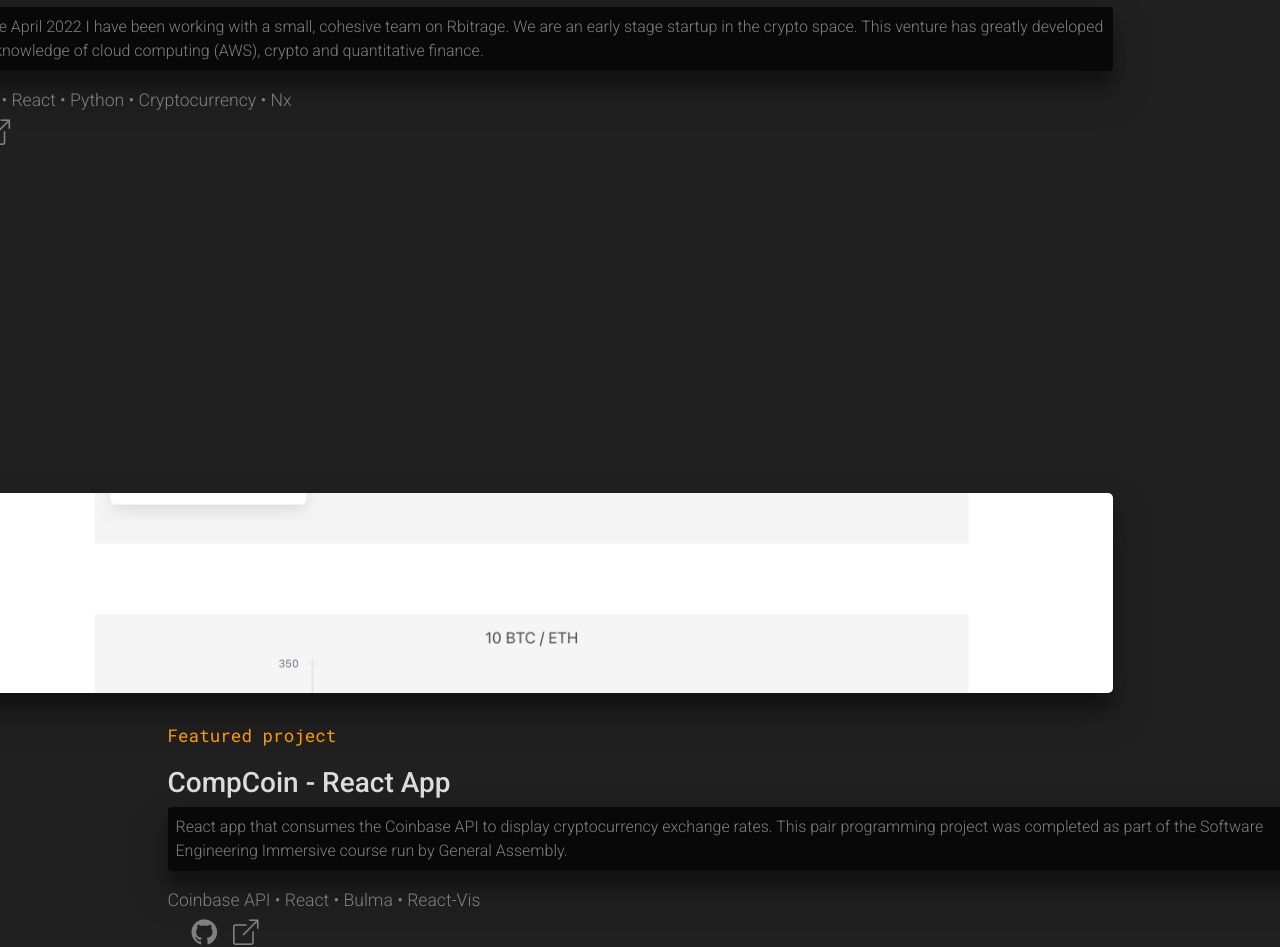
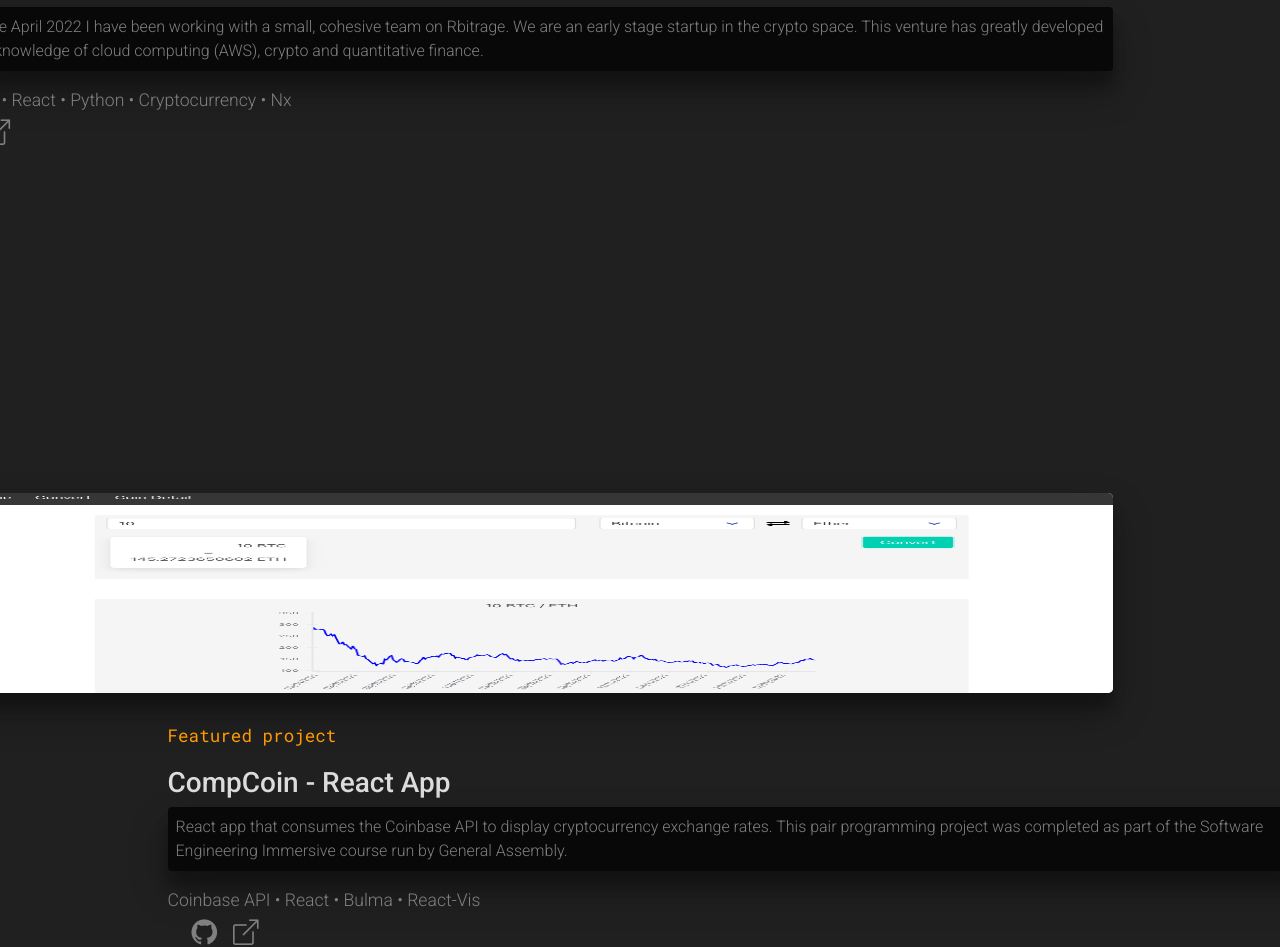
Before and after one commit to tigeryant/tigeryant.github.io, a React (Create React App) app: page / in a window 1280 px wide. Shown: the part 4853-5800 px from the top of the page. Built offline with nearby package versions, Linux system fonts and the light colour scheme.

Commit message:
initial projects refactoring done

```diff
--- a/src/components/Projects.js
+++ b/src/components/Projects.js
@@ -1,19 +1,49 @@
-import FeaturedOne from './projects-children/FeaturedOne'
-import FeaturedTwo from './projects-children/FeaturedTwo'
-import FeaturedThree from './projects-children/FeaturedThree'
+// components
+import FeaturedProject from './projects-children/FeaturedProject'
 import MoreProjects from './projects-children/MoreProjects'
+
+// content
+import rbitrageData from '../components/content/projects/rbitrage'
+import compcoinData from '../components/content/projects/compcoin'
+import cryptoacademyData from '../components/content/projects/cryptoacademy'
+
+// images
+import rbitrageImage from '../assets/rbitrage.png'
+import compcoinImage from '../assets/compCoin.png'
+import cryptoacademyImage from '../assets/cryptoAcademy.png'
+
+
+// import FeaturedOne from './projects-children/FeaturedOne'
+// import FeaturedTwo from './projects-children/FeaturedTwo'
+// import FeaturedThree from './projects-children/FeaturedThree'
 
 
 function Projects() {
+  // put the projects and images in an array and map over them in the JSX
   return (
     <section className="p-md-5" id="projects">
       <div className="my-4">
         <p className="p2" style={{ display: 'inline' }}>04. </p>
         <h2 style={{ display: 'inline' }}>Projects</h2>
       </div>
-      <FeaturedThree />
-      <FeaturedTwo />
-      <FeaturedOne />
+      <FeaturedProject
+        data={rbitrageData}
+        image={rbitrageImage}
+        index={0}
+      />
+      <FeaturedProject
+        data={compcoinData}
+        image={compcoinImage}
+        index={1}
+      />
+      <FeaturedProject
+        data={cryptoacademyData}
+        image={cryptoacademyImage}
+        index={2}
+      />
+      {/* <FeaturedThree /> */}
+      {/* <FeaturedTwo /> */}
+      {/* <FeaturedOne /> */}
       <MoreProjects />
     </section>
   )
--- /dev/null
+++ b/src/components/content/projects/compcoin.js
@@ -0,0 +1,14 @@
+const data = {
+  'title': 'CompCoin - React App',
+  'content': 'React app that consumes the Coinbase API to display cryptocurrency exchange rates. This pair programming project was completed as part of the Software Engineering Immersive course run by General Assembly.',
+  'github': 'https://github.com/tigeryant/sei-project-two',
+  'live': 'https://compcoin.netlify.app/',
+  'technologies': [
+    'Coinbase API',
+    'React',
+    'Bulma',
+    'React-Vis'
+  ],
+}
+
+export default data
--- /dev/null
+++ b/src/components/content/projects/cryptoacademy.js
@@ -0,0 +1,16 @@
+const data = {
+  'title': 'CryptoAcademy - Full Stack Web App',
+  'content': 'Driven by my interest in cryptography, I built this full stack web app that allows users to browse and enrol on cryptography courses. I completed this project as part of the Software Engineering Immersive course run by General Assembly.',
+  'github': 'https://github.com/tigeryant/sei-project-four-be',
+  'live': '',
+  'technologies': [
+    'Django',
+    'React',
+    'PostgreSQL',
+    'Bootstrap',
+    'Netlify',
+    'Heroku'
+  ],
+}
+
+export default data
--- /dev/null
+++ b/src/components/content/projects/rbitrage.js
@@ -0,0 +1,15 @@
+const data = {
+  'title': 'Rbitrage - Crypto hedge fund',
+  'content': 'Since April 2022 I have been working with a small, cohesive team on Rbitrage. We are an early stage startup in the crypto space. This venture has greatly developed my knowledge of cloud computing (AWS), crypto and quantitative finance.',
+  'github': '',
+  'live': 'https://www.rbitrage.fr/',
+  'technologies': [
+    'AWS',
+    'React',
+    'Python',
+    'Cryptocurrency',
+    'Nx'
+  ],
+}
+
+export default data
--- /dev/null
+++ b/src/components/projects-children/FeaturedProject.js
@@ -0,0 +1,54 @@
+// pass an id prop?
+function FeaturedProject({ data, image, index }) {
+  const finalIndex = data.technologies.length - 1
+  let textLeft = null
+  // let textLeft = null
+
+  if (!(index % 2)) {
+    // index is even - render text on right (like 'first' class)
+    // rendering occured based on which classes are used
+    textLeft = false
+  } else {
+    // index is odd - render text on left (like 'second' class)
+    textLeft = true
+  }
+
+  return (
+    <section id="featured-one">
+      <div className={`featured-container ${textLeft ? 'second' : ''}`}>
+        {/* <div className="featured-image-container" style={{ backgroundImage: 'url(' + path + ')' }} ></div> */}
+        {!textLeft &&
+          <img src={image} className={`featured-image-container ${textLeft ? 'second' : ''}`} />
+        }
+        {/* <img src={require(`../../assets/${data.image}`)} alt="Img" className="featured-image-container" /> */}
+        {/* <img src={require(`../../assets/${image}`)} alt="Img" className="featured-image-container" /> */}
+        {/* <img src={'../../assets/' + image } className="featured-image-container" /> */}
+
+        <div className={`featured-info ${textLeft ? 'second' : ''}`}>
+          <p className="p2 featured-header">Featured project</p>
+          <h3>{ data.title }</h3>
+          <p className={`info-card p1 p-2  ${textLeft ? 'second' : 'first'}`}>{ data.content }</p>
+          <ul className={`p1 project-tech ${textLeft ? 'second' : ''}`}>
+            {data.technologies.map((tech, index) => {
+              return (
+                <li className={`tech-list-item ${textLeft ? 'second' : ''}`} key={index}>{ tech }
+                  {(finalIndex !== index) && <span> &#8226; </span>}
+                </li>
+              )
+            })}
+          </ul>
+          <div className="featured-links-container mb-md-4 ms-md-4">
+            {data.github && <a href={data.github} className={`icon-link ${textLeft ? 'second me-3' : 'first mb-4 me-4'}`} target="_blank" rel="noreferrer"><i className="bi bi-github"></i></a>}
+            {data.live && <a href={data.live} className={`icon-link ${textLeft ? 'second' : 'first'}`} target="_blank" rel="noreferrer"><i className="bi bi-box-arrow-up-right"></i></a>}
+          </div>
+        </div>
+        {/* conditionally render the featured image container here */}
+        {textLeft &&
+          <img src={image} className={`featured-image-container ${textLeft ? 'second' : ''}`} />
+        }
+      </div>
+    </section>
+  )
+}
+
+export default FeaturedProject
--- a/src/styles/main.scss
+++ b/src/styles/main.scss
@@ -208,6 +208,7 @@ h4 {
   margin: 150px 0 150px 0;
 }
 
+// should change this
 .featured-container.first {
   margin-top: 80px;
 }
@@ -216,16 +217,16 @@ h4 {
   width: 600px;
   height: 100%;
   position: absolute;
-  background-image: url('../assets/cryptoAcademy.png');
+  // background-image: url('../assets/cryptoAcademy.png');
   background-size: cover;
   border-radius: 5px;
   background-position: center;
   box-shadow: rgba(0, 0, 0, 0.3) 0px 19px 38px, rgba(0, 0, 0, 0.22) 0px 15px 12px;
 }
 
-.featured-image-container.third {
-  background-image: url('../assets/rbitrage.png');
-}
+// .featured-image-container.third {
+//   background-image: url('../assets/rbitrage.png');
+// }
 
 .featured-info {
   position: absolute;
```
